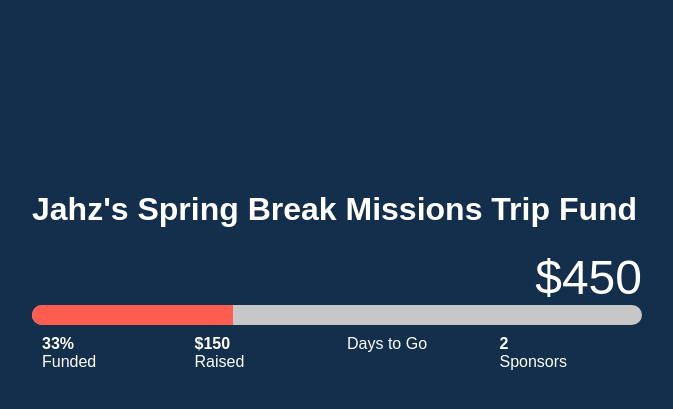
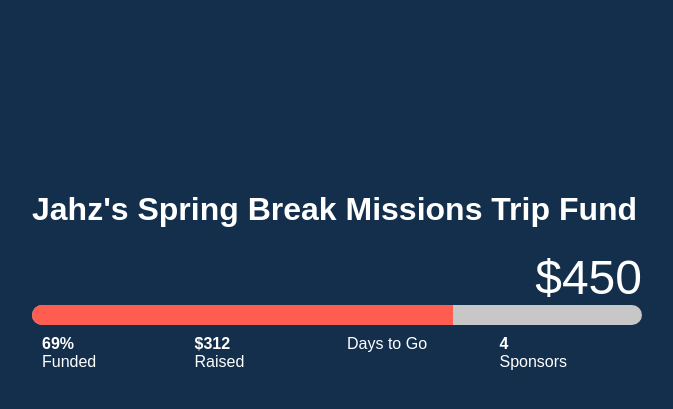
Before and after one commit to jahzielv/jahzielv.github.io, a Jekyll site: the page missions-trip.html, which Jekyll copies as it is, in a window 1280 px wide. Shown: the top 409 px of the page, without its empty margins (303-976 px from the left). Built offline with Jekyll 4.4.1, drawn with Linux system fonts in a browser that asks for light colours.

Commit message:
funding updates!

```diff
--- a/missions-trip.html
+++ b/missions-trip.html
@@ -55,7 +55,7 @@
 
             #progress {
                 float: left;
-                width: 33%;
+                width: 69%;
                 height: 20px;
                 background: #ff5d50;
                 z-index: 333;
@@ -131,11 +131,11 @@
                 <div id="progress"></div>
             </div>
             <div class="goal-stat">
-                <span class="goal-number">33%</span>
+                <span class="goal-number">69%</span>
                 <span class="goal-label">Funded</span>
             </div>
             <div class="goal-stat">
-                <span class="goal-number">$150</span>
+                <span class="goal-number">$312</span>
                 <span class="goal-label">Raised</span>
             </div>
             <div class="goal-stat">
@@ -145,7 +145,7 @@
                 <span class="goal-label">Days to Go</span>
             </div>
             <div class="goal-stat">
-                <span class="goal-number">2</span>
+                <span class="goal-number">4</span>
                 <span class="goal-label">Sponsors</span>
             </div>
             <!-- <div id="donate">
```
